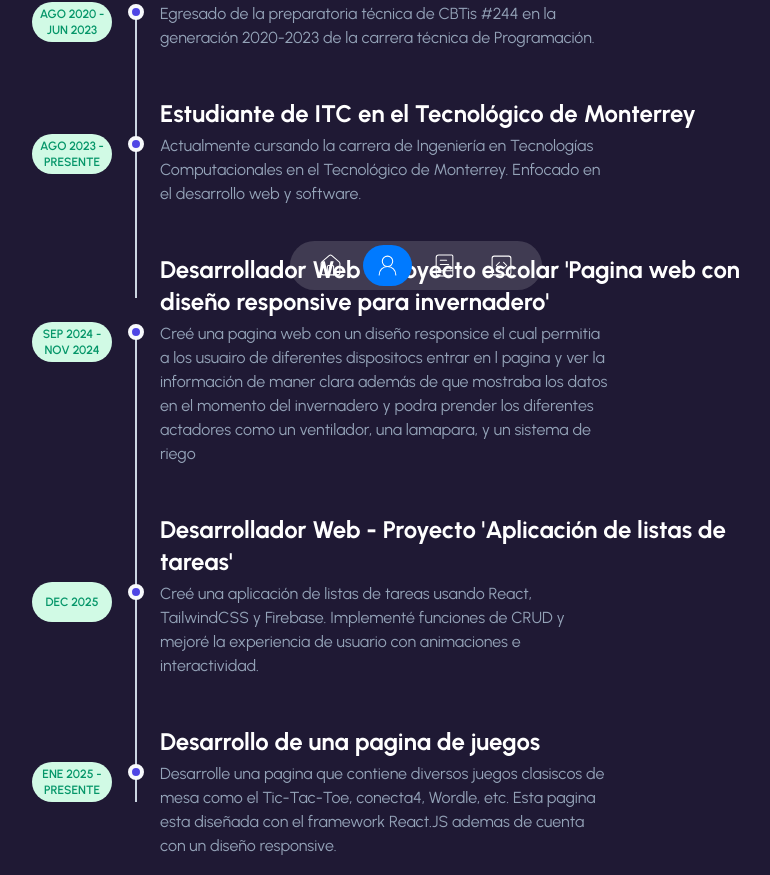
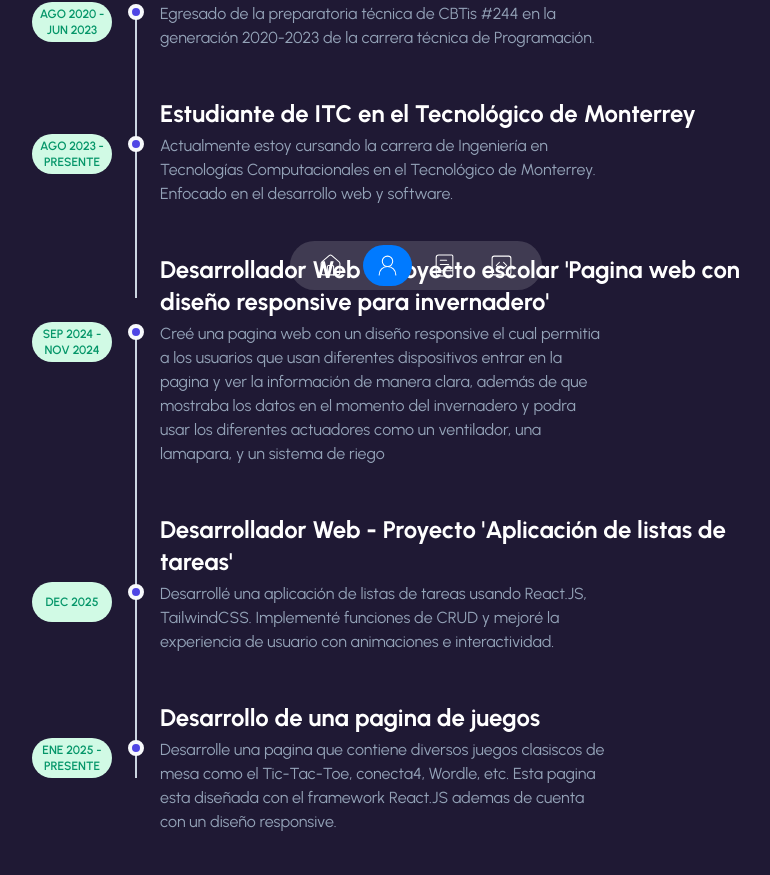
Before and after one commit to JesusWor/landing-pagejesusescobar, a Next.js app: page /about-me in a window 1280 px wide. Shown: the part 470-1345 px from the top of the page, without its empty margins (224-994 px from the left). Built offline with nearby package versions, Linux system fonts and the light colour scheme.

Commit message:
Actualizacion de los datos 2

```diff
--- a/data.tsx
+++ b/data.tsx
@@ -60,21 +60,21 @@
         id: 2,
         title: "Estudiante de ITC en el Tecnológico de Monterrey",
         subtitle: "",
-        description: "Actualmente cursando la carrera de Ingeniería en Tecnologías Computacionales en el Tecnológico de Monterrey. Enfocado en el desarrollo web y software.",
+        description: "Actualmente estoy cursando la carrera de Ingeniería en Tecnologías Computacionales en el Tecnológico de Monterrey. Enfocado en el desarrollo web y software.",
         date: "Ago 2023 - Presente",
     },
     {
         id: 3,
         title: "Desarrollador Web - Proyecto escolar 'Pagina web con diseño responsive para invernadero'",
         subtitle:"",
-        description:"Creé una pagina web con un diseño responsice el cual permitia a los usuairo de diferentes dispositocs entrar en l pagina y ver la información de maner clara además de que mostraba los datos en el momento del invernadero y podra prender los diferentes actadores como un ventilador, una lamapara, y un sistema de riego",
+        description:"Creé una pagina web con un diseño responsive el cual permitia a los usuarios que usan diferentes dispositivos entrar en la pagina y ver la información de manera clara, además de que mostraba los datos en el momento del invernadero y podra usar los diferentes actuadores como un ventilador, una lamapara, y un sistema de riego",
         date:"Sep 2024 - Nov 2024"
     },
     {
         id: 4,
         title: "Desarrollador Web - Proyecto 'Aplicación de listas de tareas'",
         subtitle: "",
-        description: "Creé una aplicación de listas de tareas usando React, TailwindCSS y Firebase. Implementé funciones de CRUD y mejoré la experiencia de usuario con animaciones e interactividad.",
+        description: "Desarrollé una aplicación de listas de tareas usando React.JS, TailwindCSS. Implementé funciones de CRUD y mejoré la experiencia de usuario con animaciones e interactividad.",
         date: "Dec 2025",
     },
     {
```
